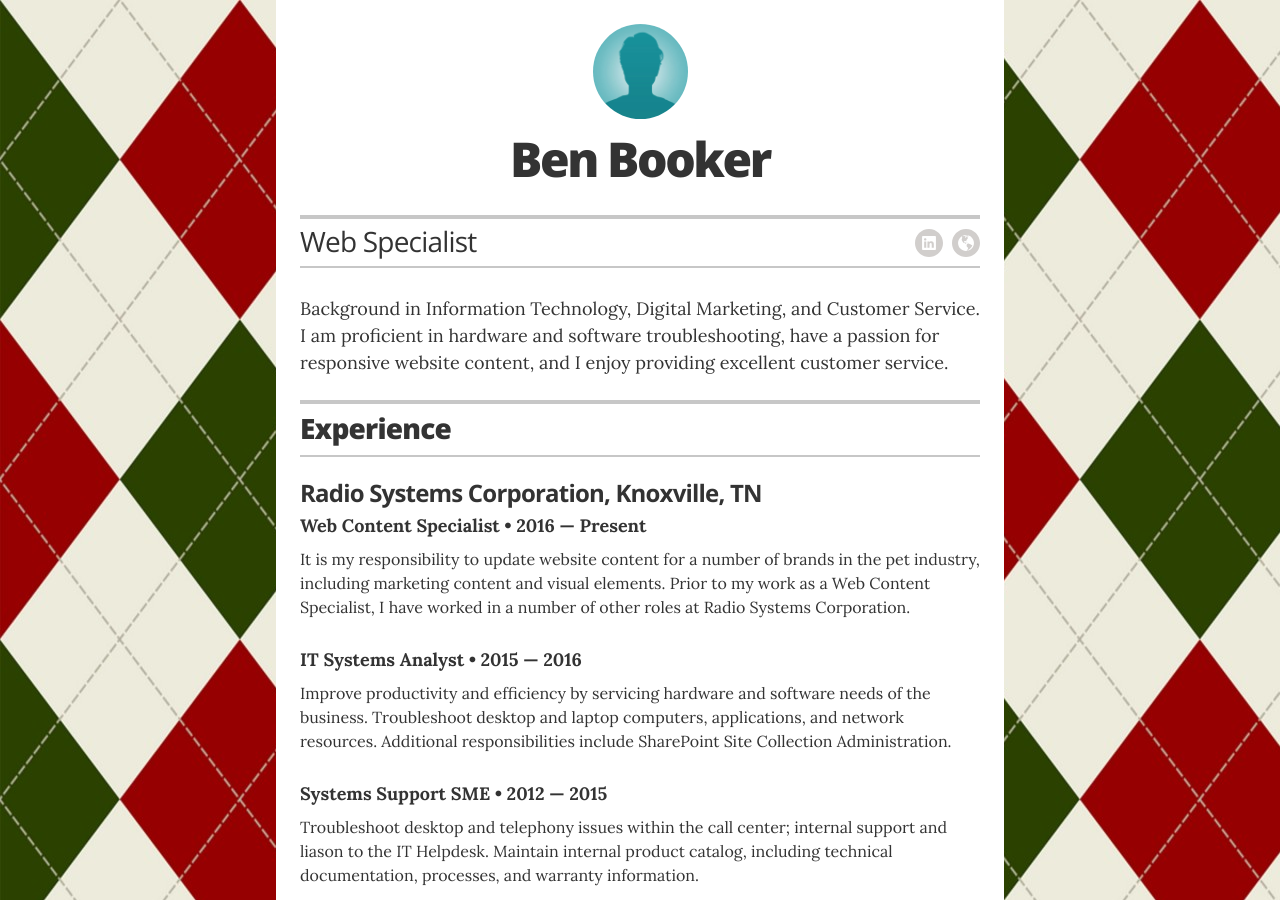
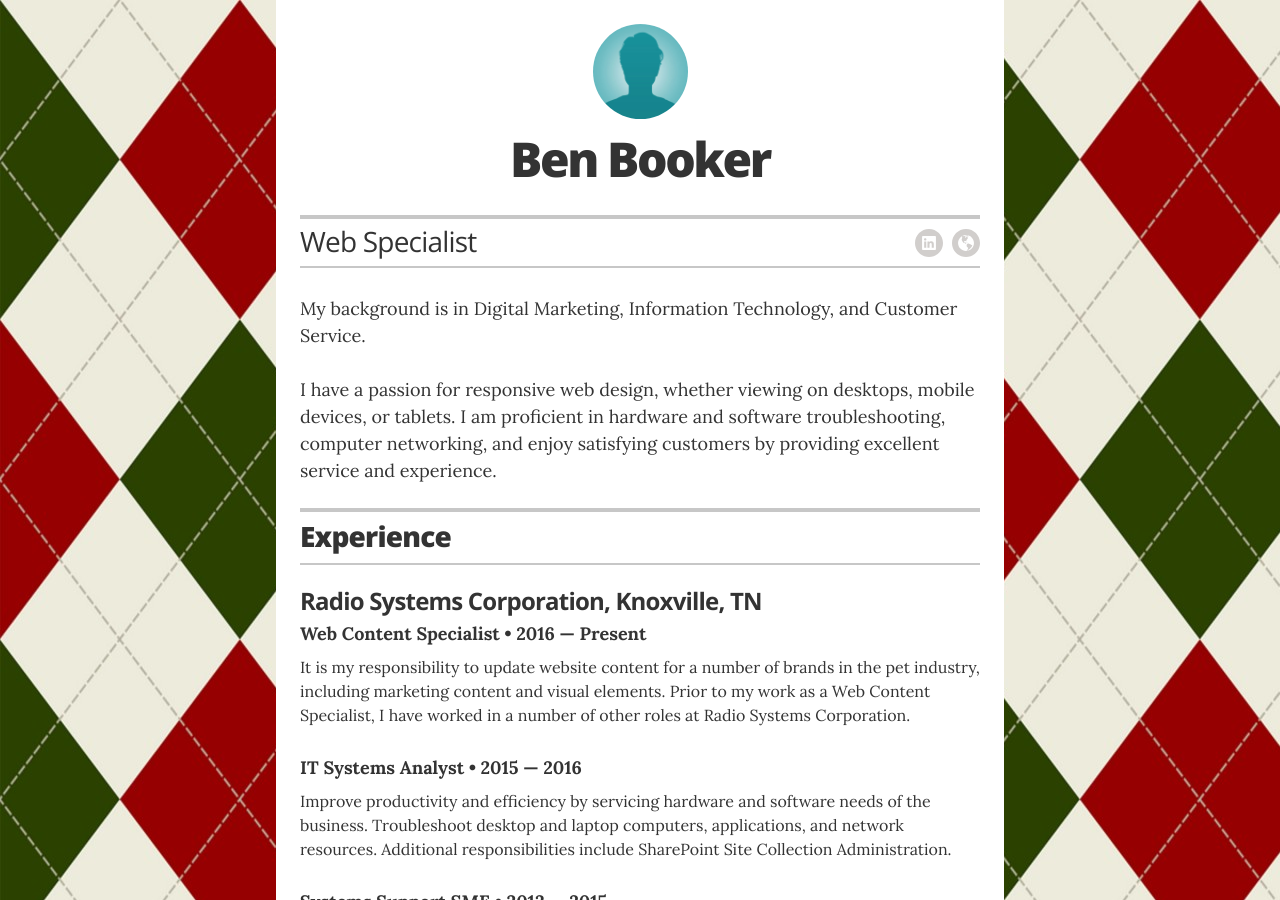
Before and after one commit to bbooker5/about, a Jekyll site: the page built from index.html, in a window 1280 px wide and 900 px high. Built offline with Jekyll 4.4.1, drawn with Linux system fonts in a browser that asks for light colours.

Commit message:
Update _config.yml

```diff
--- a/_config.yml
+++ b/_config.yml
@@ -23,7 +23,7 @@ resume_contact_address: "Oak Ridge, TN"
 resume_header_contact_info: "Oak Ridge, Tennessee • 865-221-6154 • bbooker5@gmail.com"
 display_header_contact_info: "false"
 
-resume_header_intro: "<br />Background in Information Technology, Digital Marketing, and Customer Service. I am proficient in hardware and software troubleshooting, have a passion for responsive website content, and I enjoy providing excellent customer service.<!--I specialize in creating responsive and meaningful web content. With a background in customer service and information technology, I seek out opportunities to enhance and amplify subject matter so that it creates a positive online experience for the visitor.-->"
+resume_header_intro: "<br />My background is in Digital Marketing, Information Technology, and Customer Service.<br /><br />I have a passion for responsive web design, whether viewing on desktops, mobile devices, or tablets. I am proficient in hardware and software troubleshooting, computer networking, and enjoy satisfying customers by providing excellent service and experience.<!--I specialize in creating responsive and meaningful web content. With a background in customer service and information technology, I seek out opportunities to enhance and amplify subject matter so that it creates a positive online experience for the visitor.-->"
 
 # use "yes" to display the email contact button,
 # "no" to display an "I'm not looking for work" message,
```
